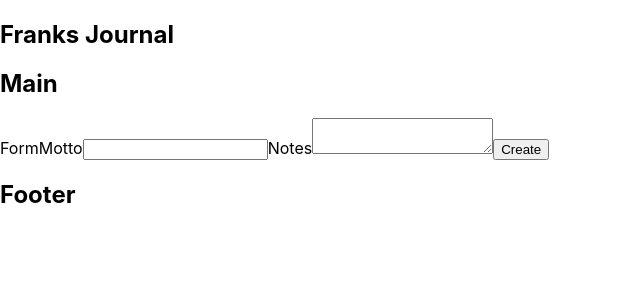
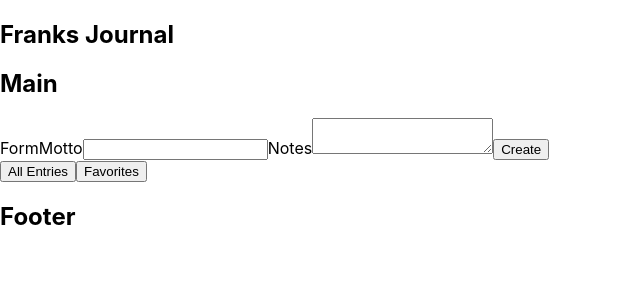
Before and after one commit to frank12421/franks-journal, a React (Create React App) app: page / in a window 1280 px wide. Shown: the top 300 px of the page, without its empty margins (0-640 px from the left). Built offline with nearby package versions, Linux system fonts and the light colour scheme.

Commit message:
add TabBar - Button

```diff
--- a/src/components/main/Main.js
+++ b/src/components/main/Main.js
@@ -1,10 +1,12 @@
 import EntryForm from "./EntryForm.js";
+import TabBar from "./TabBar.js";
 
 export default function Main() {
   return (
     <section>
       <h2>Main</h2>
       <EntryForm />
+      <TabBar />
     </section>
   );
 }
--- /dev/null
+++ b/src/components/main/TabBar.js
@@ -0,0 +1,8 @@
+export default function TabBar() {
+  return (
+    <section>
+      <button type="button">All Entries</button>
+      <button type="button">Favorites</button>
+    </section>
+  );
+}
```
